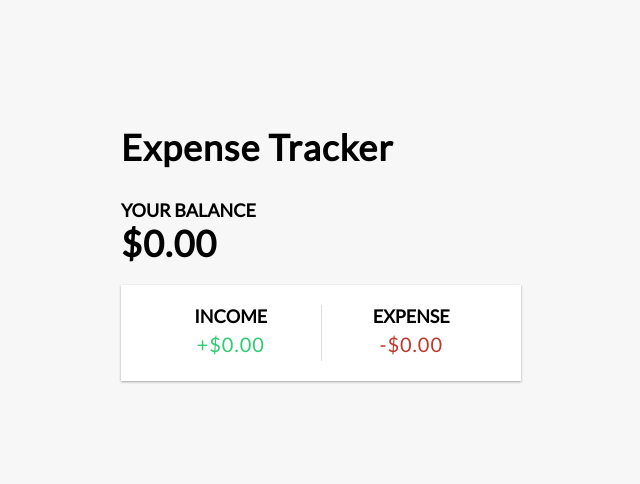
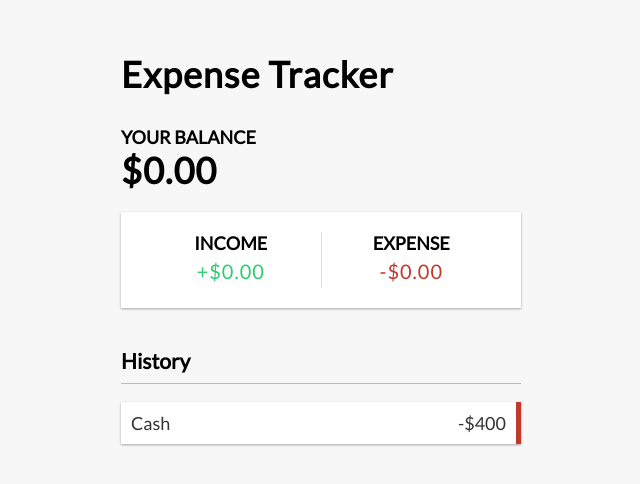
Before and after one commit to alakadahal/ExpenseTracker, a React (Create React App) app in the folder expense-tracker/: page / in a window 1280 px wide. Shown: the part 132-616 px from the top of the page, without its empty margins (319-959 px from the left). Built offline with nearby package versions, Linux system fonts and the light colour scheme.

Commit message:
added transactionlist

```diff
--- a/expense-tracker/src/App.js
+++ b/expense-tracker/src/App.js
@@ -3,6 +3,7 @@
 import { Header } from './components/Header';
 import { Balance } from './components/Balance';
 import { IncomeExpenses } from './components/IncomeExpenses';
+import { TransactionList } from './components/TransactionList';
 
 function App() {
   return (
@@ -11,6 +12,7 @@
       <div className="container">
         <Balance />
         <IncomeExpenses />
+        <TransactionList />
       </div>
     </div>
   );
--- /dev/null
+++ b/expense-tracker/src/components/TransactionList.js
@@ -0,0 +1,15 @@
+import React from 'react'
+
+export const TransactionList = () => {
+    return (
+        <>
+            <h3>History</h3>
+            <ul id="list" class="list">
+                <li class="minus">
+                    Cash <span>-$400</span><button class="delete-btn">x</button>
+                </li>
+            </ul>
+
+        </>
+    )
+}
```
